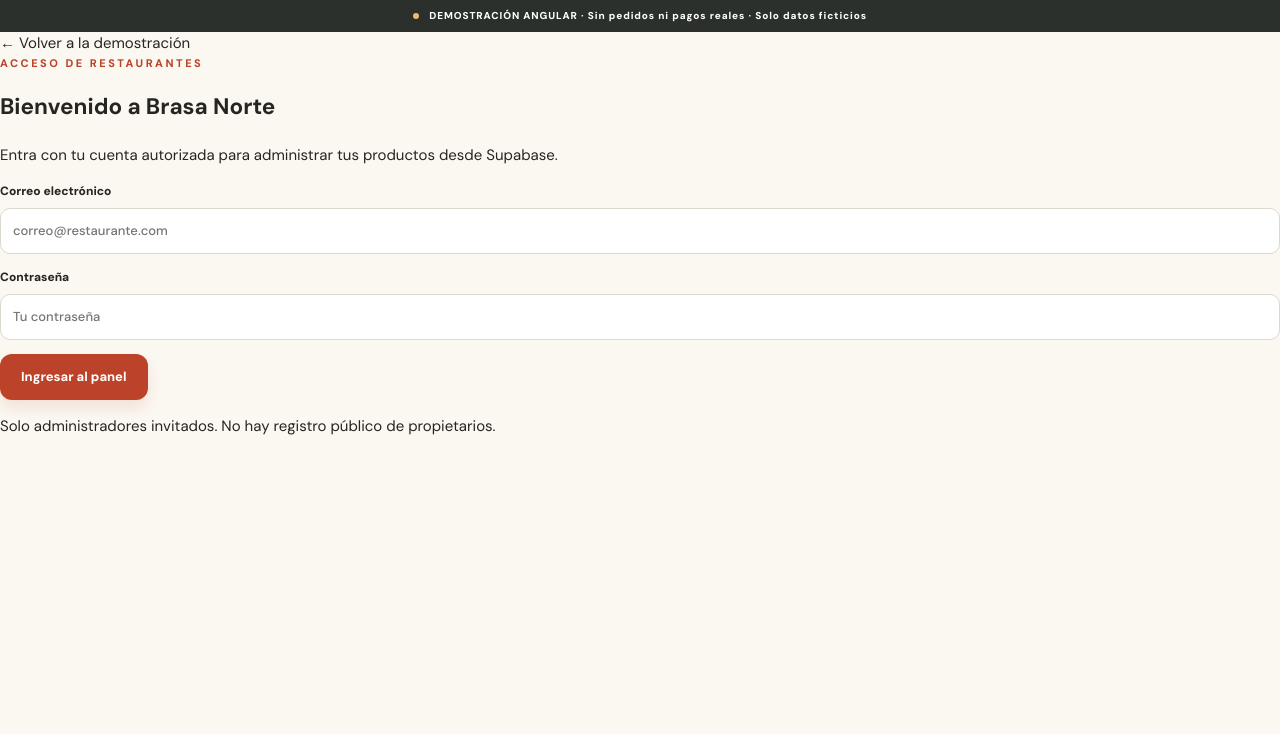
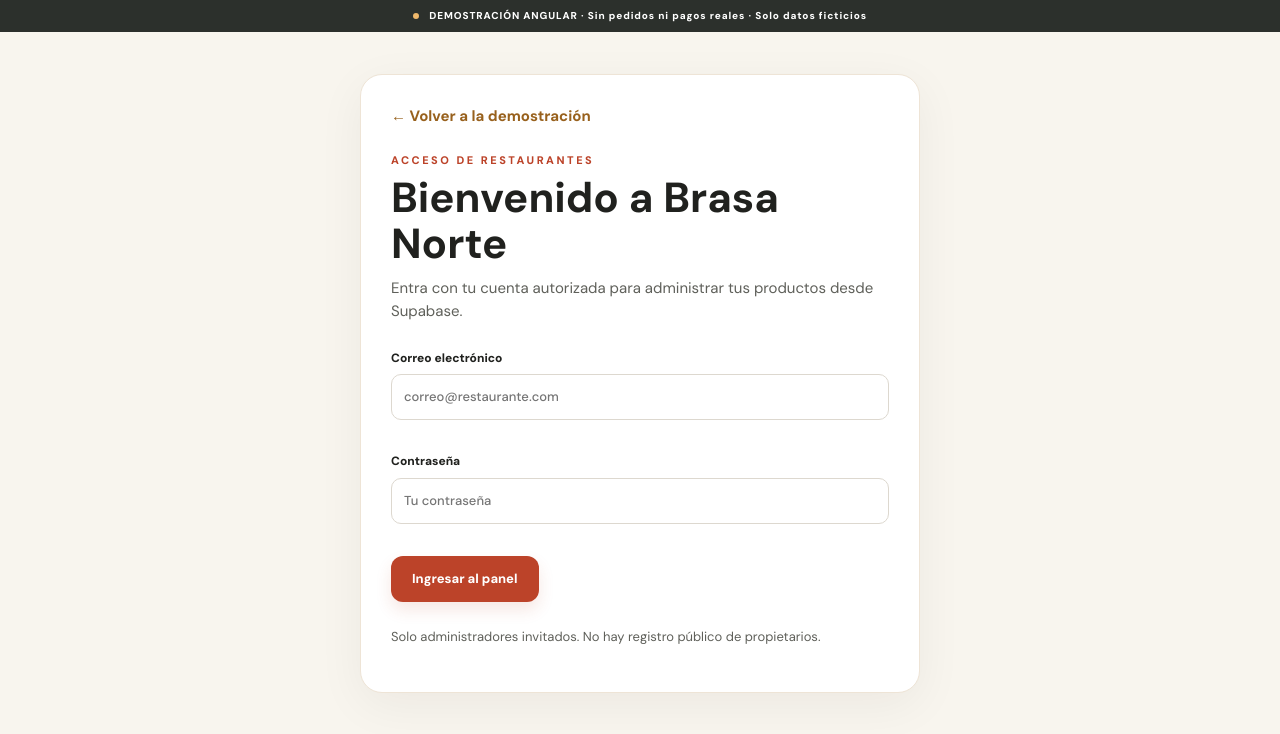
Before and after one commit to 1621-nicolas/brasa-norte-angular, an Angular app: page /ingresar in a window 1280 px wide. Shown: the top 734 px of the page. Built offline with nearby package versions, Linux system fonts and the light colour scheme.

Commit message:
feat(v0.4): configure protected routes, Supabase dependency and styles

```diff
--- a/src/styles.css
+++ b/src/styles.css
@@ -2075,3 +2075,32 @@
     outline: 3px solid rgba(188, 67, 41, .42);
     outline-offset: 2px;
 }
+/* V0.4 · Área de catálogo conectado y gestión privada. No modifica el diseño demo. */
+.cloud-page { min-height: 76vh; background: #f8f5ee; padding: 42px 18px 82px; color:#20211e; }
+.cloud-panel { max-width: 1000px; margin: 0 auto; padding: 30px; background:white; border:1px solid #eee4d6; border-radius:22px; box-shadow:0 12px 48px #1f180d0e; }
+.cloud-panel h1 { margin:6px 0 10px; font-size:clamp(28px,4vw,42px); line-height:1.1; }
+.cloud-panel h2 { margin:25px 0 16px; font-size:22px; }
+.cloud-panel h3 { margin:0 0 6px; font-size:17px; }
+.cloud-panel p { margin:0 0 15px; color:#5f605a; }
+.cloud-back { display:inline-flex; margin-bottom:24px; color:#98611d; font-weight:700; }
+.cloud-heading { display:flex; align-items:center; justify-content:space-between; gap:20px; flex-wrap:wrap; margin:15px 0 24px; }
+.cloud-heading h2 { margin:0 0 4px; }
+.cloud-form { display:grid; gap:18px; margin-top:25px; }
+.cloud-form .btn { justify-self:start; }
+.auth-panel { max-width:560px; }
+.cloud-note { margin-top:25px !important; font-size:13px; }
+.cloud-category { border-bottom:1px solid #ede6dc; padding-bottom:12px; }
+.cloud-products { display:grid; grid-template-columns:repeat(auto-fill,minmax(265px,1fr)); gap:16px; }
+.cloud-product { display:flex; gap:16px; background:#fffcf8; border:1px solid #ece4d9; border-radius:17px; padding:18px; }
+.cloud-product-icon { width:56px; height:56px; flex:none; display:flex; align-items:center; justify-content:center; border-radius:13px; background:#f4e6d0; font-size:30px; }
+.cloud-product-details { flex:1; min-width:0; }
+.cloud-product-details p { font-size:13px; line-height:1.6; }
+.cloud-product-bottom { display:flex; justify-content:space-between; flex-wrap:wrap; gap:6px; font-size:14px; }
+.cloud-product-bottom strong { color:#a84f1d; }
+.cloud-restaurants { display:flex; flex-wrap:wrap; gap:9px; margin:16px 0 25px; }
+.cloud-product-admin { grid-column:span 1; }
+.cloud-price-edit { display:flex; flex-wrap:wrap; align-items:end; gap:10px; }
+.cloud-price-edit .field { max-width:125px; flex:1 0 120px; }
+.cloud-price-edit input { width:100%; }
+.cloud-price-edit button:disabled { opacity:.55; cursor:not-allowed; }
+@media(max-width:620px) { .cloud-page { padding:14px 10px 50px; } .cloud-panel { padding:18px; border-radius:17px; } .cloud-product { padding:13px; } .cloud-products { grid-template-columns:1fr; } }
```
